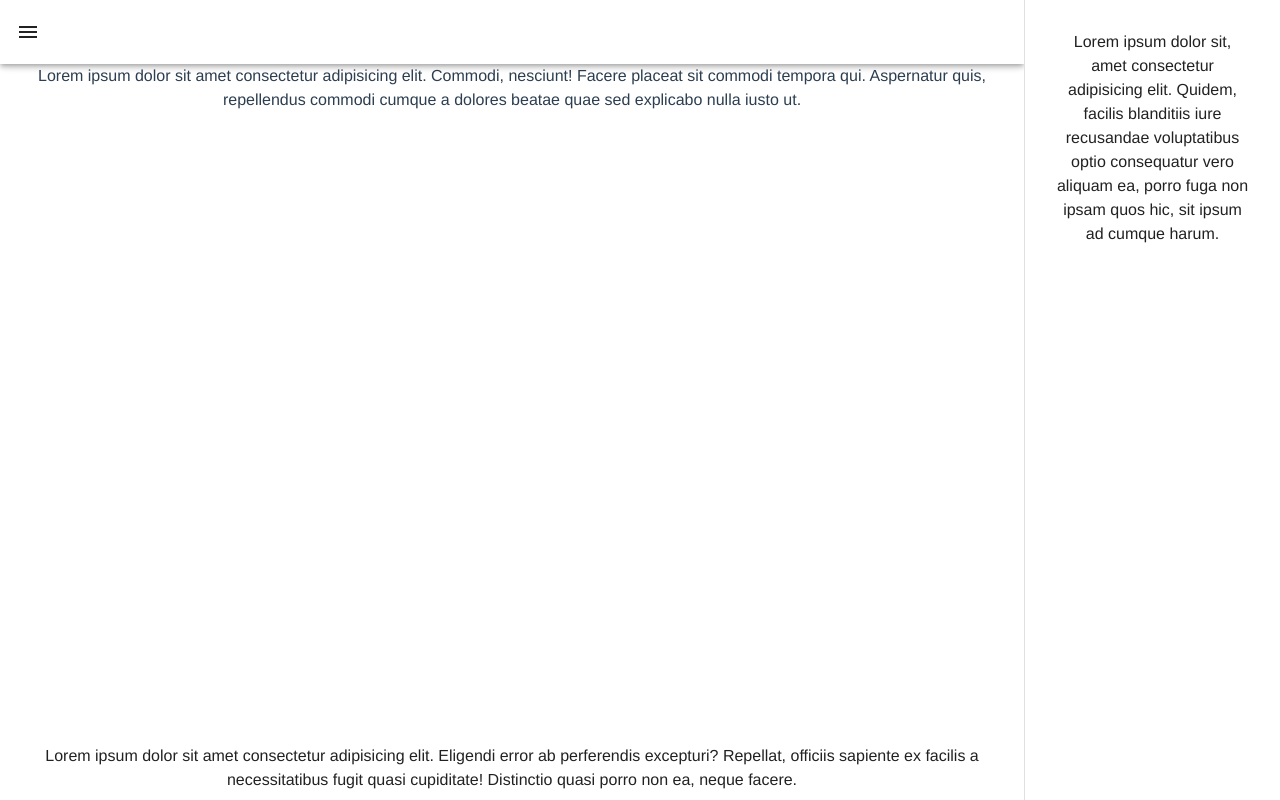
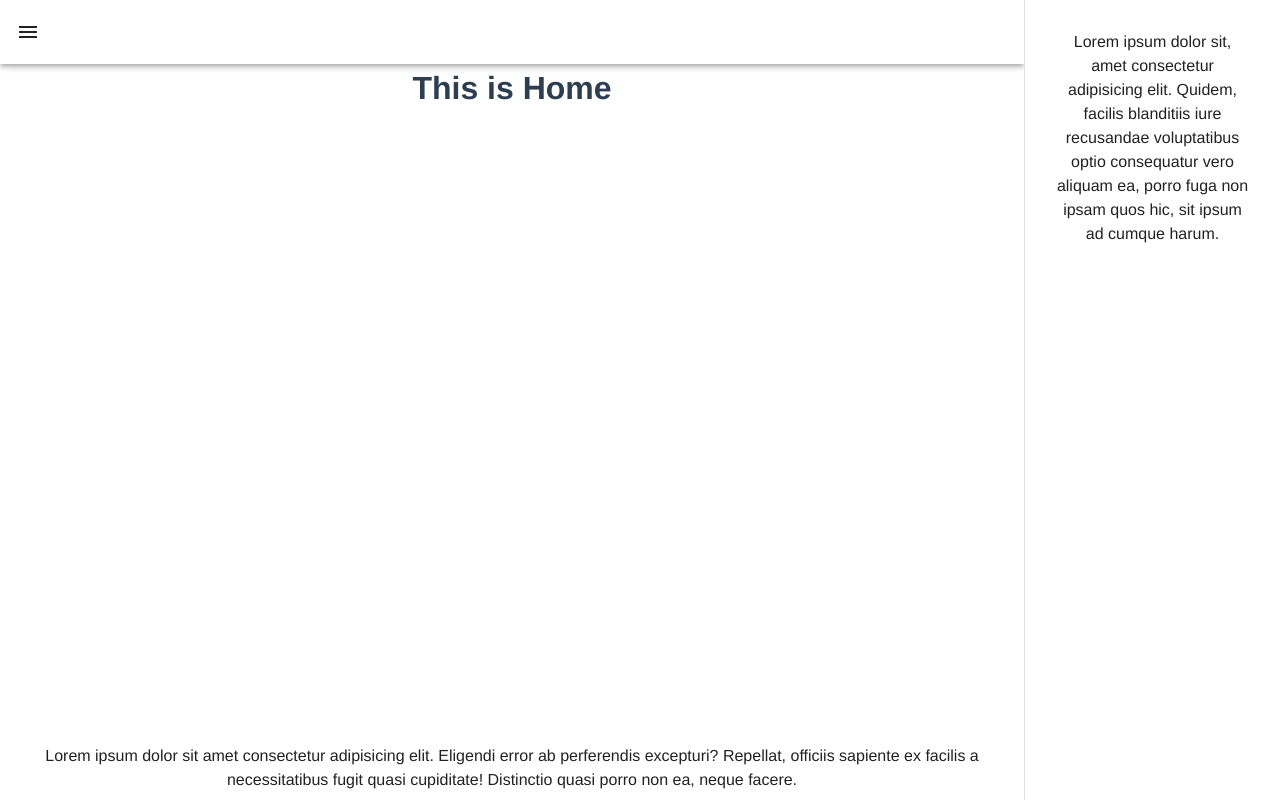
Before and after one commit to ProgrammerSohan/Vue3-Ecommerce-App, a Vue app in the folder ecom-vue3/: page / in a window 1280 px wide. Built offline with nearby package versions, Linux system fonts and the light colour scheme.

Commit message:
1.3_layouts_vuex-remove-pinia-add_c

```diff
--- a/ecom-vue3/package.json
+++ b/ecom-vue3/package.json
@@ -13,8 +13,7 @@
     "pinia": "^2.1.6",
     "vue": "^3.2.13",
     "vue-router": "^4.0.3",
-    "vuetify": "^3.3.13",
-    "vuex": "^4.0.0"
+    "vuetify": "^3.3.13"
   },
   "devDependencies": {
     "@babel/core": "^7.12.16",
--- a/ecom-vue3/src/App.vue
+++ b/ecom-vue3/src/App.vue
@@ -1,6 +1,7 @@
 <template>
-  <router-view />
-  <AppLayout />
+  <app-layout>
+    <router-view />
+  </app-layout>
 </template>
 
 <script>
--- a/ecom-vue3/src/components/global/AppLayout.vue
+++ b/ecom-vue3/src/components/global/AppLayout.vue
@@ -5,11 +5,7 @@
     <v-layout>
       <CartDrawer />
       <v-main>
-        <p>
-          Lorem ipsum dolor sit amet consectetur adipisicing elit. Commodi, nesciunt!
-          Facere placeat sit commodi tempora qui. Aspernatur quis, repellendus commodi
-          cumque a dolores beatae quae sed explicabo nulla iusto ut.
-        </p>
+        <slot></slot>
       </v-main>
       <AppNav />
       <AppFooter />
--- a/ecom-vue3/src/store/index.js
+++ /dev/null
@@ -1,9 +0,0 @@
-import { createStore } from "vuex";
-
-export default createStore({
-  state: {},
-  getters: {},
-  mutations: {},
-  actions: {},
-  modules: {},
-});
--- a/ecom-vue3/src/views/HomeView.vue
+++ b/ecom-vue3/src/views/HomeView.vue
@@ -1,6 +1,6 @@
 <template>
   <div class="home">
-
+    <h1>This is Home</h1>
   </div>
 </template>
 
```
Also changed, not shown: ecom-vue3/src/main.js (+5 -2 lines), 1 other file (tests, documents, lock files or other folders).
